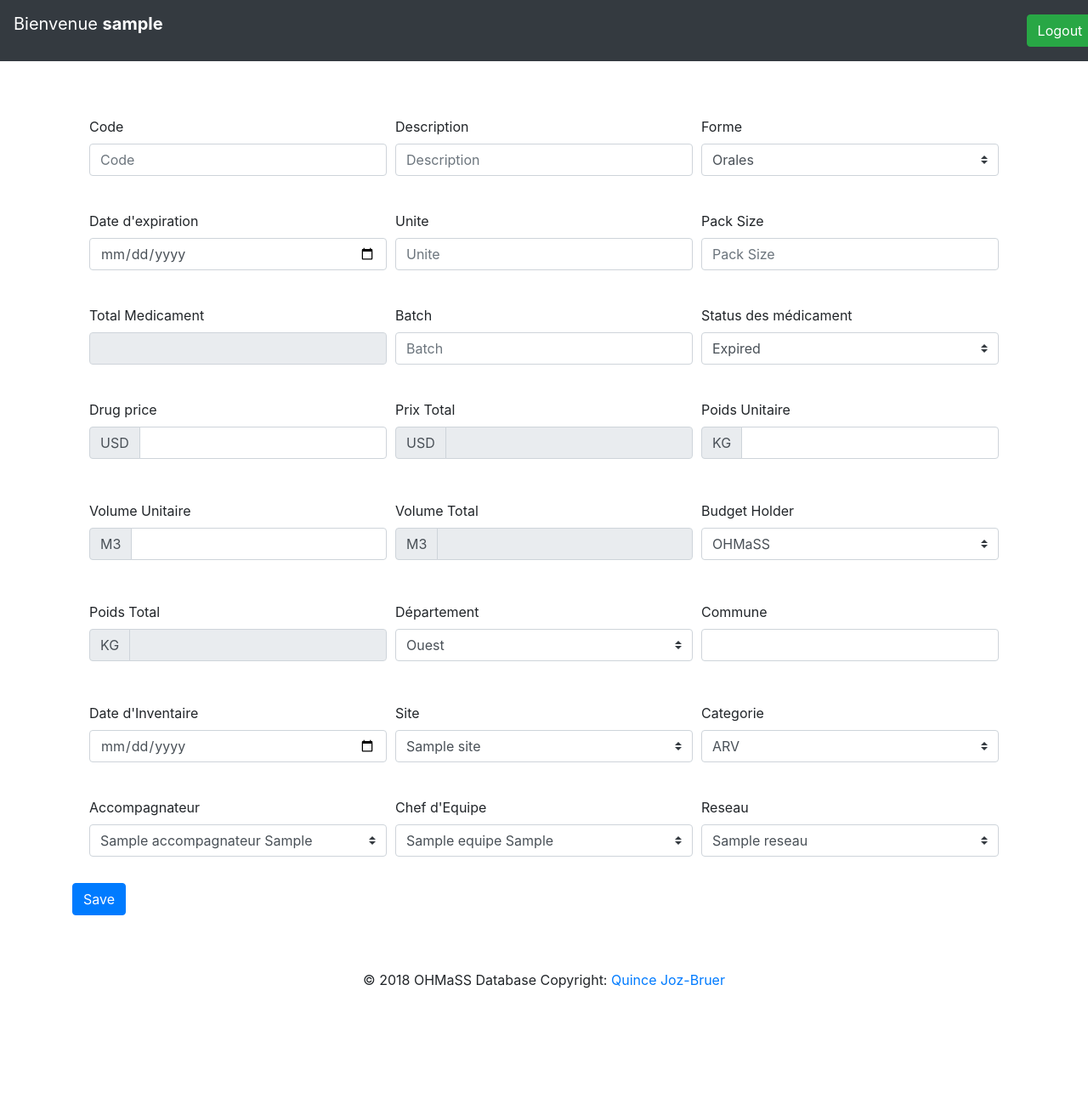
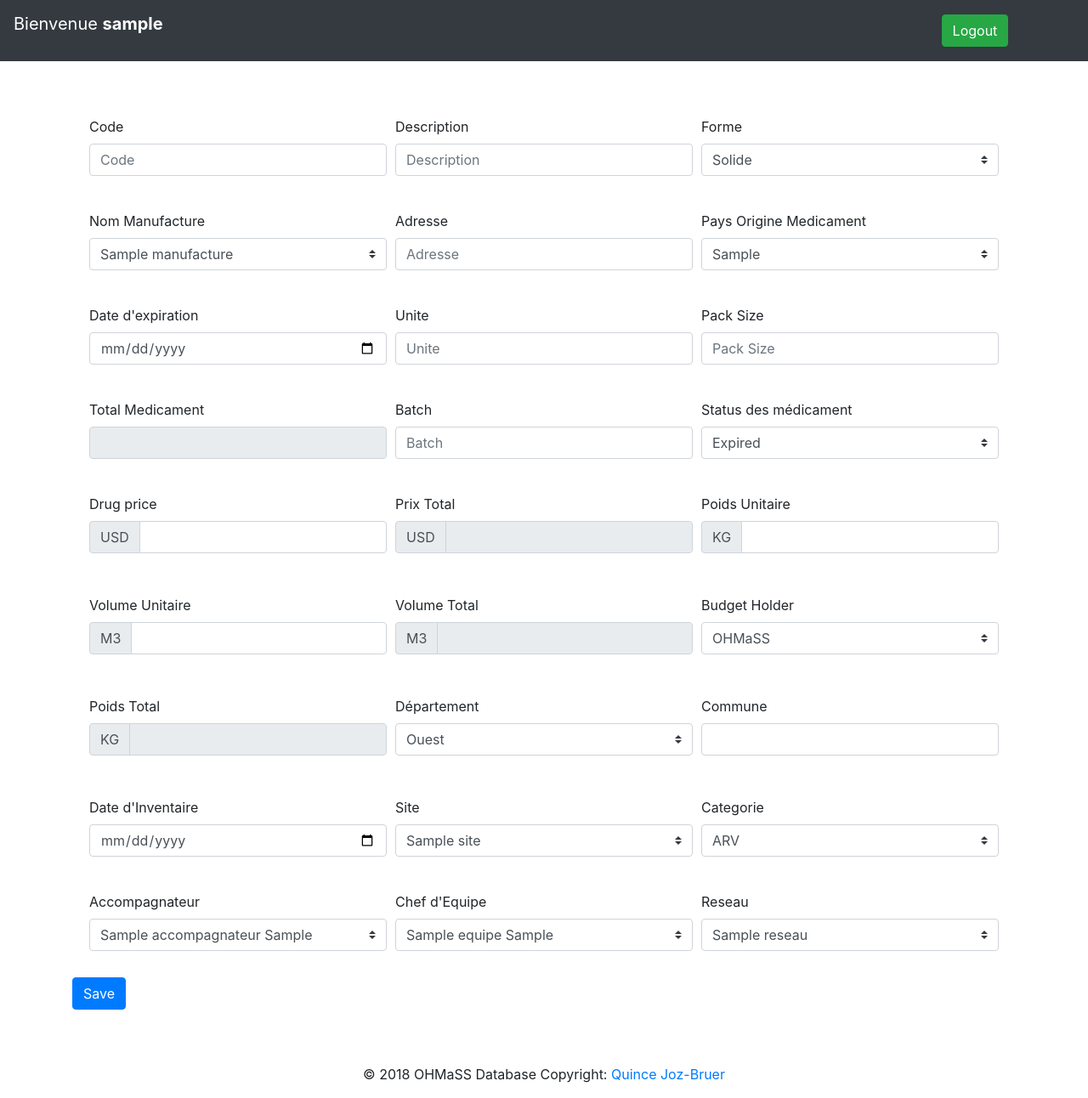
Before and after one commit to the-german/OHMaSS, a PHP site: page /pages/register.php in a window 1280 px wide. Shown: the whole page at 85% size. Before the commit the page ends 1163 px from the top, so only its background shows below. Run offline with PHP 8.4, Linux system fonts and the light colour scheme; the visitor is signed in with stand-in values (Sample User, id 1); tables that the repository leaves empty or names only in its code hold one stand-in row (values such as "Sample post"); data that the repository does not hold is empty.

Commit message:
Update for 22 dec 18

```diff
--- a/css/style_register.css
+++ b/css/style_register.css
@@ -8,5 +8,5 @@
 	margin: 5px;
 }
 #button{
-	margin-left: 1000px;
+	margin-left: 900px;
 }
--- a/pages/register.php
+++ b/pages/register.php
@@ -11,7 +11,7 @@
 	}
  ?>
 	<body>
-		<nav class="navbar navbar-expand-sm bg-dark navbar-dark">
+		<nav  id="header" class="navbar navbar-expand-sm bg-dark navbar-dark">
   			<p class="navbar-brand"><?php if (isset($message)) echo $message; ?></p>
   			<div id="button"><a href="logout.php"><button class="btn btn-success" type="submit">Logout</button></a></div>
 		</nav>
@@ -29,12 +29,50 @@
 				    <div class="col-md-4 mb-3">
 				       <label for=""> Forme </label>
 				       <select name="forme" class="custom-select">
-							<option value="Orales" selected>Orales</option>
+				       	<option value="Solide" selected>Solide </option>
+								<option value="Semi-Solide">Semi-Solide </option>
+							<!-- <option value="Orales" selected>Orales</option>
 							<option value="injectables">injectables </option>
 							<option value="dermiques">dermiques </option>
 							<option value="inhalées">inhalées</option>
-							<option value="rectales">rectales </option>
+							<option value="rectales">rectales </option> -->
 						</select>
+				    </div>
+			  	</div>
+
+			  	<div class="form-row">
+				    <div class="col-md-4 mb-3">
+				      	<label for="">Nom Manufacture</label>
+				      	<select name="nom_manufacture" class="custom-select">
+				      			<?php
+										$reponse = $connection->query("SELECT * FROM manufacture");
+										while ($donnees = $reponse->fetch())
+										{
+									 ?>
+									 	<option value="<?php echo $donnees['nom_manufacture']; ?>"> <?php echo $donnees['nom_manufacture'];?></option>
+									 <?php
+									 	}
+									  ?>
+				      		 ?>
+				      	</select>
+				    </div>
+				    <div class="col-md-4 mb-3">
+				      	<label for="adresse">Adresse</label>
+				      	<input type="text" class="form-control" name="adresse" placeholder="Adresse" required>
+				    </div>
+				    <div class="col-md-4 mb-3">
+				      	<label for="">Pays Origine Medicament</label>
+				      		<select name="pays" class="custom-select">
+						      	<?php
+										$reponse = $connection->query("SELECT * FROM pays");
+										while ($donnees = $reponse->fetch())
+										{
+									 ?>
+									 	<option value="<?php echo $donnees['en']; ?>"> <?php echo $donnees['en'];?></option>
+									 <?php
+									 	}
+									  ?>
+									</select>
 				    </div>
 			  	</div>
 
@@ -67,6 +105,7 @@
 				       <select name="statut" class="custom-select">
 							<option value="Expired" selected>Expired</option>
 							<option value="Altere">Altere</option>
+							<option value="Non-utilisable">Non-utilisable</option>
 						</select>
 				    </div>
 			  	</div>
@@ -140,7 +179,7 @@
        							<div class="input-group-prepend">
           						<div class="input-group-text">KG</div>
         						</div>
-					      		<input type="number" class="form-control" name="poids_total" required readonly>
+					      		<input type="number" class="form-control" name="poids_total" required readonly value="<?php echo $_POST['poids_unitaire']?>">
 					      	</div>
 					    </div>
 
@@ -272,10 +311,13 @@
 					$budget = $_POST['budget'];
 					$departement = $_POST['departement'];
 					$commune = $_POST['commune'];
+					$pays = $_POST['pays'];
+					$manufacture = $_POST['nom_manufacture'];
+					$adresse = $_POST['adresse'];
 					$poids_total = $poids_unitaire * $pack_size;
 
 
-				$query = "INSERT INTO medicament (med_code, med_desc, med_forme, exp_date, med_unit, med_pack_size, med_tot, med_batch, med_status,med_price_unit, med_price_tot, med_weight_unit, med_weight_tot, med_volume_unit, med_volume_tot, med_bud_holder, med_date_inventory, name_acc, name_categorie, name_chef_equipe, name_reseau, name_site,med_site_dep,med_site_com) VALUES ('".$code."','".$description."','".$forme."','".$date_expiration."','".$unite."','".$pack_size."','".$total_medicament."','".$batch."','".$statut."','".$prix_unitaire."','".$prix_total."','".$poids_unitaire."','".$poids_total."','".$volume_unitaire."','".$volume_total."','".$budget."','".$date_inventaire."','".$accomp."','".$categories."','".$chef_equipe."','".$reseau."','".$site."','".$departement."','".$commune."')";
+				$query = "INSERT INTO medicament (med_code, med_desc,med_pays_origin,med_nom_manufacture,med_man_adresse, med_forme, exp_date, med_unit, med_pack_size, med_tot, med_batch, med_status,med_price_unit, med_price_tot, med_weight_unit, med_weight_tot, med_volume_unit, med_volume_tot, med_bud_holder, med_date_inventory, name_acc, name_categorie, name_chef_equipe, name_reseau, name_site,med_site_dep,med_site_com) VALUES ('".$code."','".$description."','".$pays."','".$manufacture."','".$adresse."','".$forme."','".$date_expiration."','".$unite."','".$pack_size."','".$total_medicament."','".$batch."','".$statut."','".$prix_unitaire."','".$prix_total."','".$poids_unitaire."','".$poids_total."','".$volume_unitaire."','".$volume_total."','".$budget."','".$date_inventaire."','".$accomp."','".$categories."','".$chef_equipe."','".$reseau."','".$site."','".$departement."','".$commune."')";
 
 				$connection->exec($query);
    			}
```
